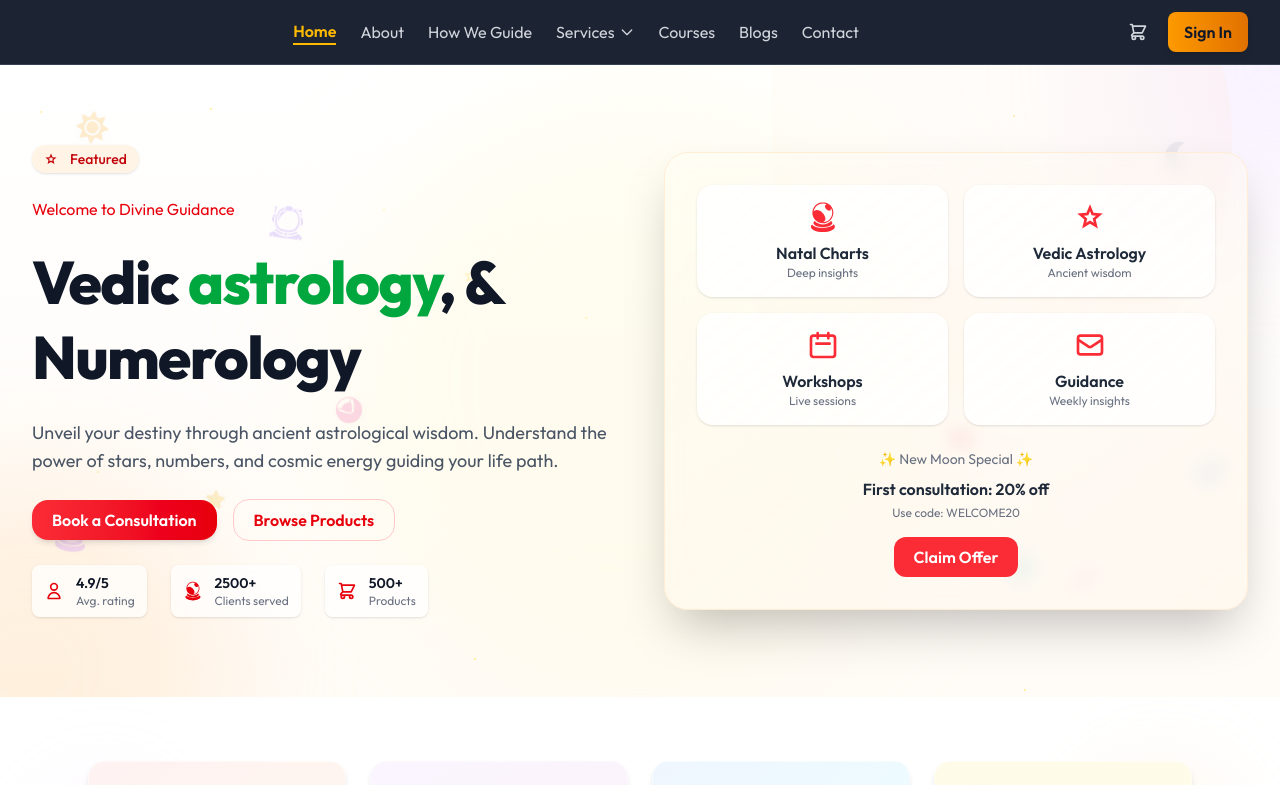
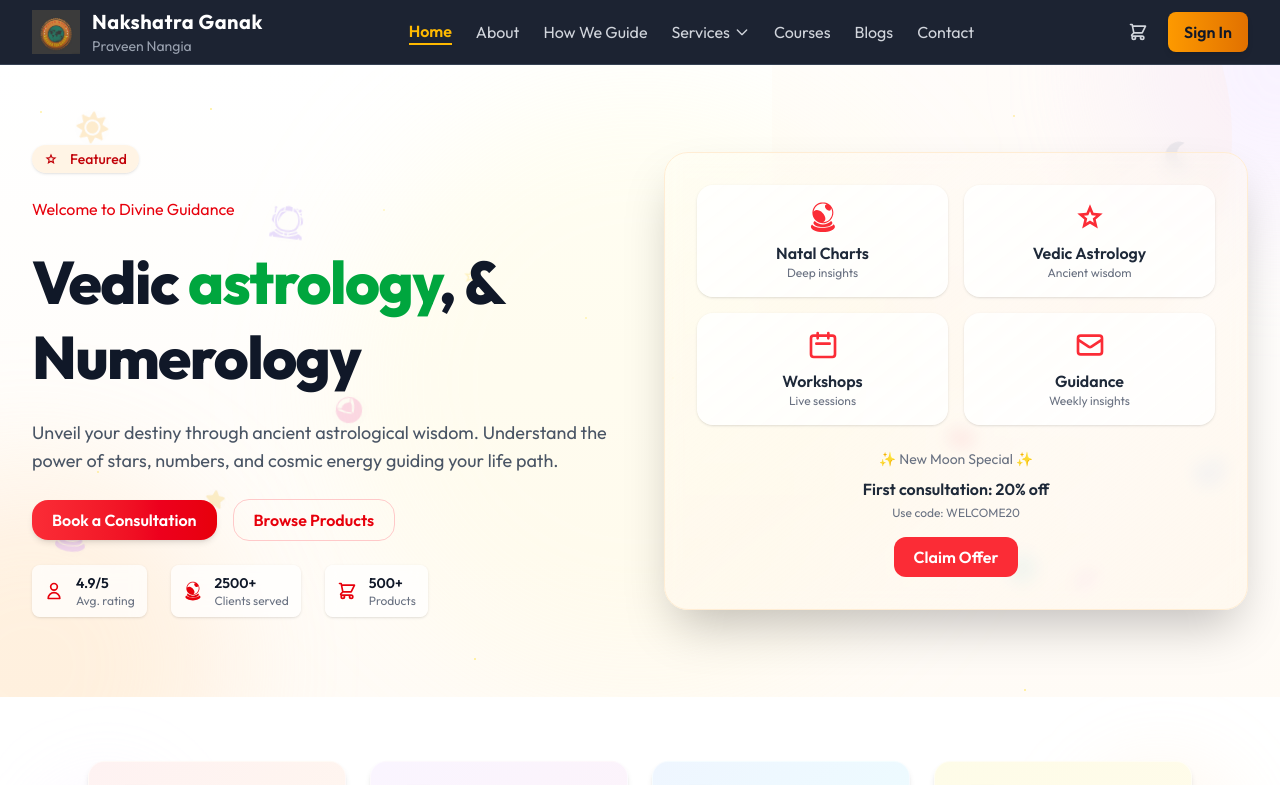
Before and after one commit to rajat804/astarology-frontend, a React (Vite) app: page / in a window 1280 px wide. Shown: the top 785 px of the page. Built offline with nearby package versions, Linux system fonts and the light colour scheme; a web font is replaced by a local one.

Commit message:
navbar update

```diff
--- a/src/components/Navbar.jsx
+++ b/src/components/Navbar.jsx
@@ -17,7 +17,7 @@ import {
   GiGhost,
   GiHealing
 } from "react-icons/gi";
-// import assets from "../assets/assets";
+import assets from "../assets/assets";
 import { Link, NavLink, useNavigate } from "react-router-dom";
 import { useAuth } from "../context/AuthContext";
 import { useCart } from "../context/CartContext";
@@ -87,7 +87,6 @@ const Navbar = () => {
     { name: "How We Guide", path: "/how-we-guide" },
     { name: "Services", path: "/services", hasDropdown: true },
     { name: "Courses", path: "/courses" },
-    // { name: "Products", path: "/products" },
     { name: "Blogs", path: "/blogs" },
     { name: "Contact", path: "/contact" },
   ];
@@ -97,9 +96,21 @@ const Navbar = () => {
       <header className="sticky top-0 z-40 bg-gray-900/95 backdrop-blur-md border-b border-gray-700">
         <div className="max-w-7xl mx-auto px-4 sm:px-6 lg:px-8">
           <div className="flex justify-between items-center h-16">
-            {/* Logo */}
-            <Link to="/" className="flex items-center gap-3">
-              {/* <img src={assets.logo} className="w-28 brightness-0 invert" alt="Logo" /> */}
+            {/* Logo with Text */}
+            <Link to="/" className="flex items-center gap-3 group">
+              <img
+                src={assets.logo}
+                className="w-10 h-10 md:w-12 md:h-12 object-contain"
+                alt="Logo"
+              />
+              <div className="flex flex-col">
+                <span className="text-white font-bold text-lg md:text-xl tracking-wide group-hover:text-amber-400 transition-colors duration-300">
+                  Nakshatra Ganak
+                </span>
+                <span className="text-gray-400 text-xs md:text-sm">
+                  Praveen Nangia
+                </span>
+              </div>
             </Link>
 
             {/* Desktop nav */}
@@ -154,7 +165,6 @@ const Navbar = () => {
                               );
                             })}
                           </div>
-
                         </motion.div>
                       )}
                     </AnimatePresence>
@@ -275,6 +285,23 @@ const Navbar = () => {
               className="md:hidden bg-gray-900 border-t border-gray-700"
             >
               <div className="px-4 py-4 space-y-2">
+                {/* Mobile Logo Text */}
+                <div className="flex items-center gap-3 pb-4 mb-2 border-b border-gray-700">
+                  <img
+                    src={assets.logo}
+                    className="w-10 h-10 object-contain"
+                    alt="Logo"
+                  />
+                  <div className="flex flex-col">
+                    <span className="text-white font-bold text-base">
+                      Nakshatra Ganak
+                    </span>
+                    <span className="text-gray-400 text-xs">
+                      Praveen Nangia
+                    </span>
+                  </div>
+                </div>
+
                 {/* Mobile nav links */}
                 {navLinks.map((link) =>
                   link.hasDropdown ? (
```
